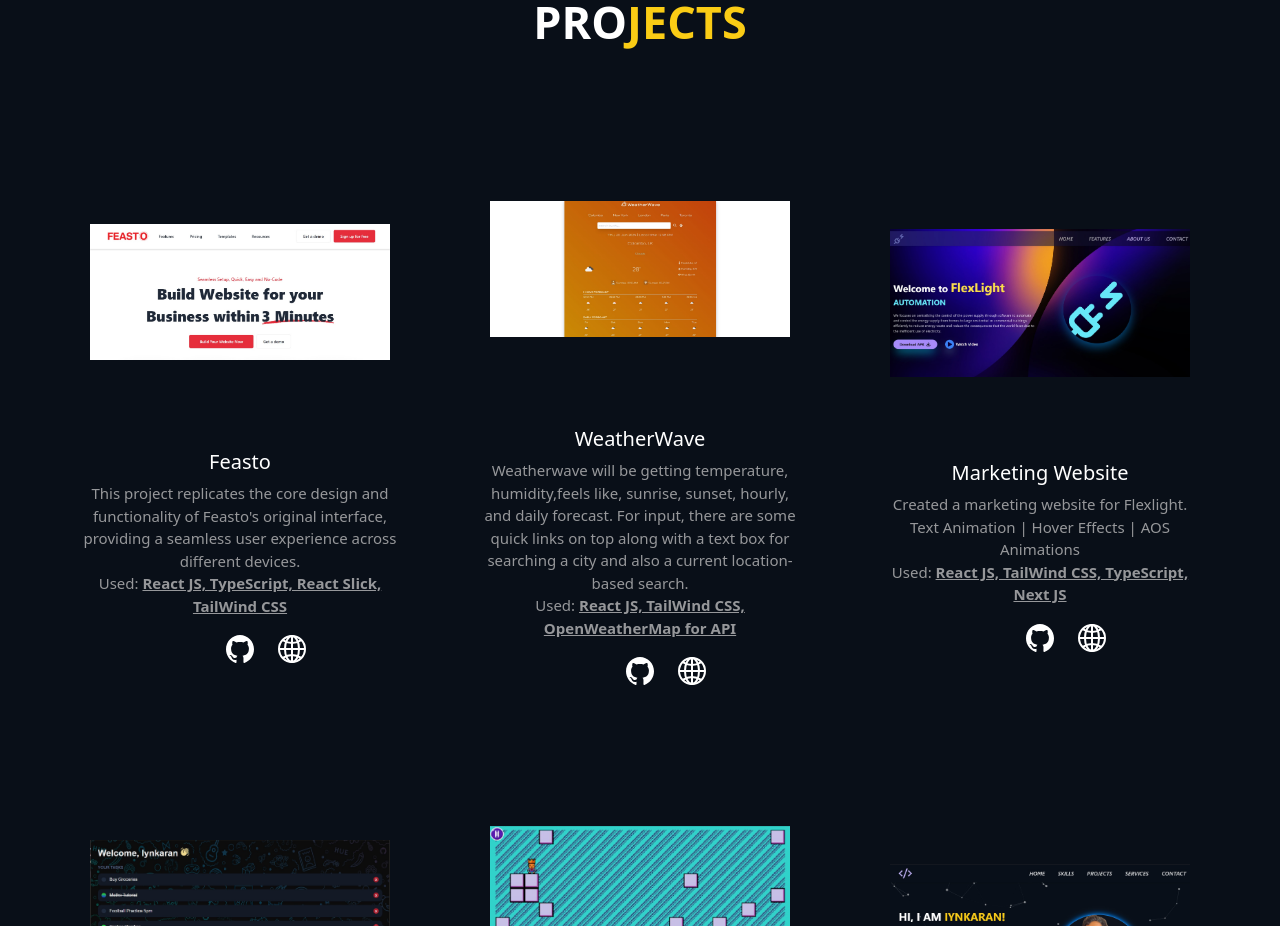
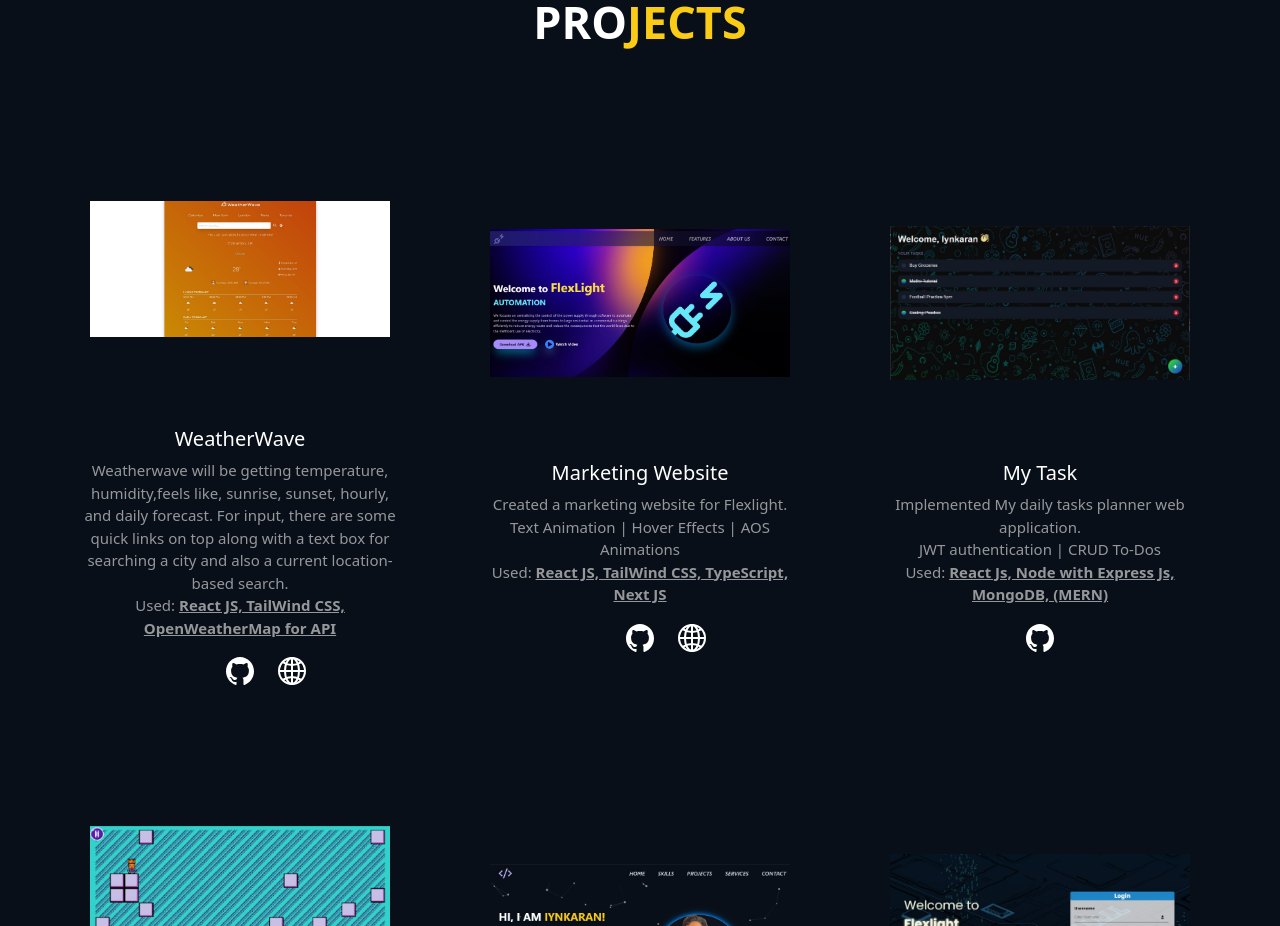
Before and after one commit to Iynguuuuu/Portfolio, a Next.js app: page / in a window 1280 px wide. Shown: the part 1740-2666 px from the top of the page. Built offline with nearby package versions, Linux system fonts and the light colour scheme.

Commit message:
updated project

```diff
--- a/Components/Projects.tsx
+++ b/Components/Projects.tsx
@@ -16,7 +16,7 @@
                 <div className='grid grid-cols-1 md:grid-cols-2 lg:grid-cols-3 w-[90%]
                             mx-auto items-center gap-[3rem] mt-4rem text-white pt-[3rem] '>
 
-                    <div data-aos="flip-up" data-aos-delay="100">
+                    {/* <div data-aos="flip-up" data-aos-delay="100">
                         <div className='text-center p-[1rem]'>
 
                             <div className='transform cursor-pointer hover:-translate-y-6 transition-all duration-200 relative
@@ -37,7 +37,7 @@
                             </div>
 
                         </div>
-                    </div>
+                    </div> */}
 
 
                     <div data-aos="flip-up" data-aos-delay="300">
--- a/package.json
+++ b/package.json
@@ -17,6 +17,7 @@
     "react-icons": "^5.0.1",
     "react-tsparticles": "^2.12.2",
     "react-type-animation": "^3.2.0",
+    "tailwindcss-gradients": "^3.0.0",
     "tsparticles-engine": "^2.12.0",
     "tsparticles-slim": "^2.12.0"
   },
```
Also changed, not shown: public/images/code.png (added), 1 other file (tests, documents, lock files or other folders).
